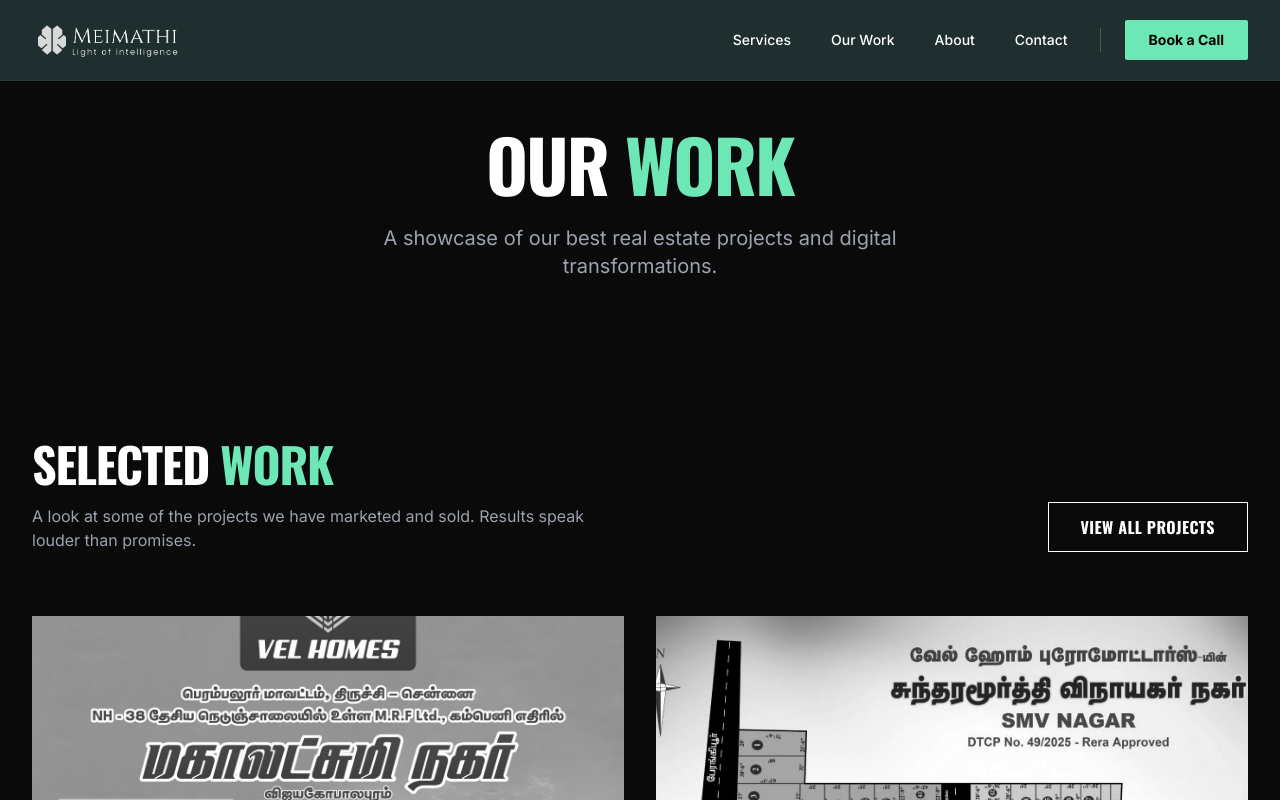
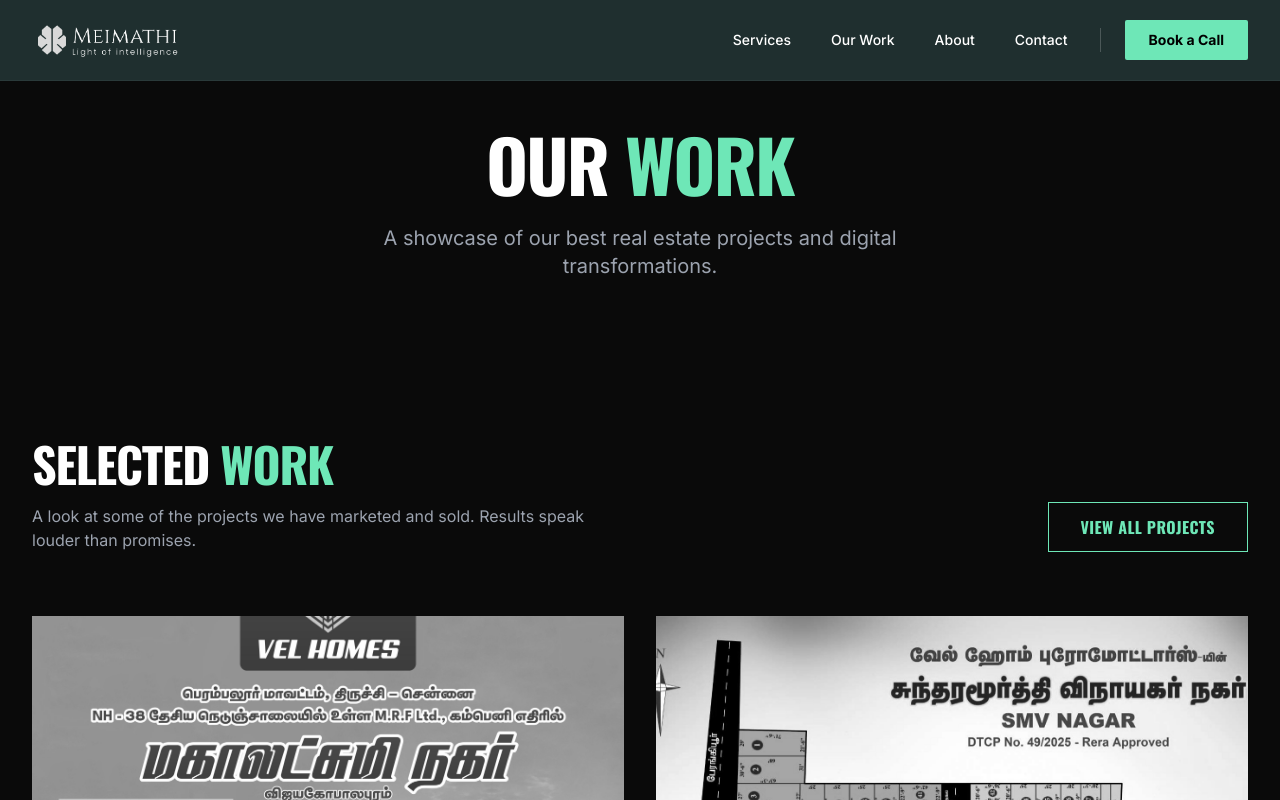
Before and after one commit to dravintel-design/meimadhi, a React (Vite) app: page /our-work in a window 1280 px wide. Shown: the top 800 px of the page. Built offline with nearby package versions, Linux system fonts and the light colour scheme.

Commit message:
feat: View All Projects button neon green border and hover fill

```diff
--- a/src/components/home/Portfolio.jsx
+++ b/src/components/home/Portfolio.jsx
@@ -39,7 +39,7 @@
                     </div>
                     <Link
                         to="/our-work"
-                        className="hidden md:inline-flex items-center justify-center border border-white text-white px-8 py-3 font-display font-bold uppercase tracking-wide hover:bg-white hover:text-black transition-colors"
+                        className="hidden md:inline-flex items-center justify-center border border-hero-neon text-hero-neon px-8 py-3 font-display font-bold uppercase tracking-wide hover:bg-hero-neon hover:text-black transition-colors"
                     >
                         View All Projects
                     </Link>
@@ -66,7 +66,7 @@
                 <div className="mt-12 md:hidden">
                     <Link
                         to="/our-work"
-                        className="inline-flex items-center justify-center border border-white text-white px-8 py-3 font-display font-bold uppercase tracking-wide hover:bg-white hover:text-black transition-colors"
+                        className="inline-flex items-center justify-center border border-hero-neon text-hero-neon px-8 py-3 font-display font-bold uppercase tracking-wide hover:bg-hero-neon hover:text-black transition-colors"
                     >
                         View All Projects
                     </Link>
```
